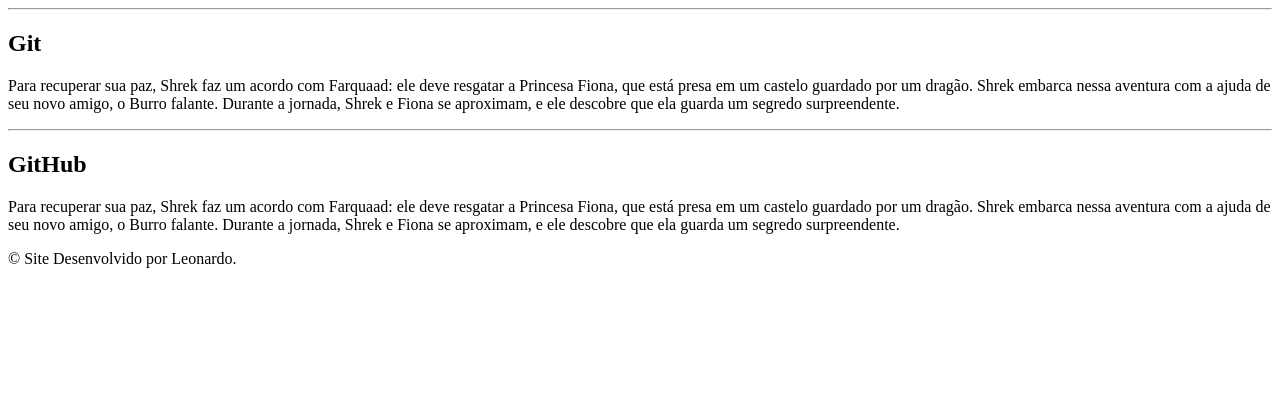
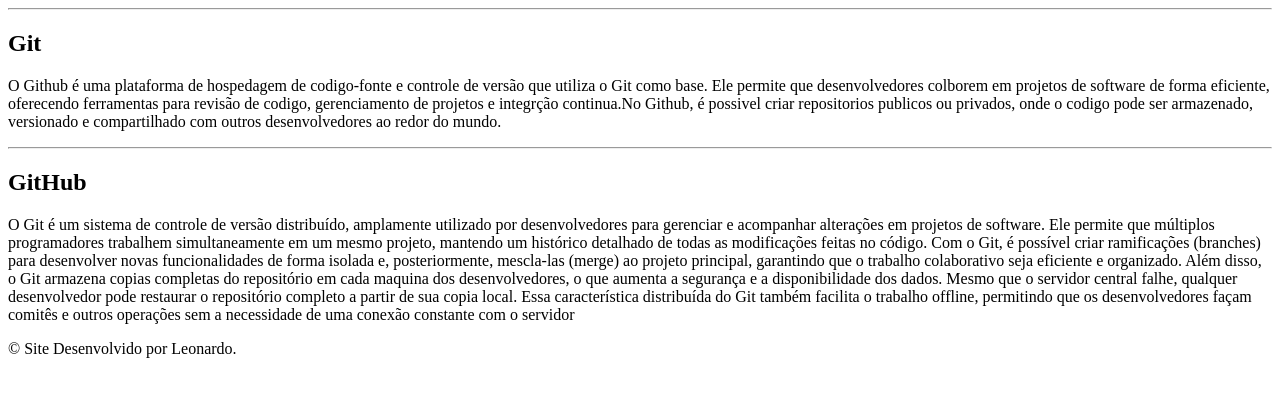
Before and after one commit to Nardo-6/sites-leonardo, a plain HTML site: page index.html in a window 1280 px wide. Drawn offline with Linux system fonts and the light colour scheme.

Commit message:
Update index.html

```diff
--- a/index.html
+++ b/index.html
@@ -19,11 +19,7 @@
             <h2> Git </h2>
 
             <p>
-
-                Para recuperar sua paz, Shrek faz um acordo com Farquaad: ele deve resgatar a Princesa Fiona, que está
-                presa em um castelo guardado por um dragão. Shrek embarca nessa aventura com a ajuda de seu novo amigo,
-                o Burro falante. Durante a jornada, Shrek e Fiona se aproximam, e ele descobre que ela guarda um
-                segredo surpreendente.
+                O Github é uma plataforma de hospedagem de codigo-fonte e controle de versão que utiliza o Git como base. Ele permite que desenvolvedores colborem em projetos de software de forma eficiente, oferecendo ferramentas para revisão de codigo, gerenciamento de projetos e integrção continua.No Github, é possivel criar repositorios publicos ou privados, onde o codigo pode ser armazenado, versionado e compartilhado com outros desenvolvedores ao redor do mundo.
 
             </p>
         </article>
@@ -34,10 +30,9 @@
 
             <p>
 
-                Para recuperar sua paz, Shrek faz um acordo com Farquaad: ele deve resgatar a Princesa Fiona, que está
-                presa em um castelo guardado por um dragão. Shrek embarca nessa aventura com a ajuda de seu novo amigo,
-                o Burro falante. Durante a jornada, Shrek e Fiona se aproximam, e ele descobre que ela guarda um
-                segredo surpreendente.
+                O Git é um sistema de controle de versão distribuído, amplamente utilizado por desenvolvedores para gerenciar e acompanhar alterações em projetos de software. Ele permite que múltiplos programadores trabalhem simultaneamente em um mesmo projeto, mantendo um histórico detalhado de todas as modificações feitas no código. Com o Git, é possível criar ramificações (branches) para desenvolver novas funcionalidades de forma isolada e, posteriormente, mescla-las (merge) ao projeto principal, garantindo que o trabalho colaborativo seja eficiente e organizado.
+                Além disso, o Git armazena copias completas do repositório em cada maquina dos desenvolvedores, o que aumenta a segurança e a disponibilidade dos dados. Mesmo que o servidor central falhe, qualquer desenvolvedor pode restaurar o repositório completo a partir de sua copia local. Essa característica distribuída do Git também facilita o trabalho offline, permitindo que os desenvolvedores façam comitês e outros operações sem a necessidade de uma conexão constante com o servidor
+
 
             </p>
         </article>
```
